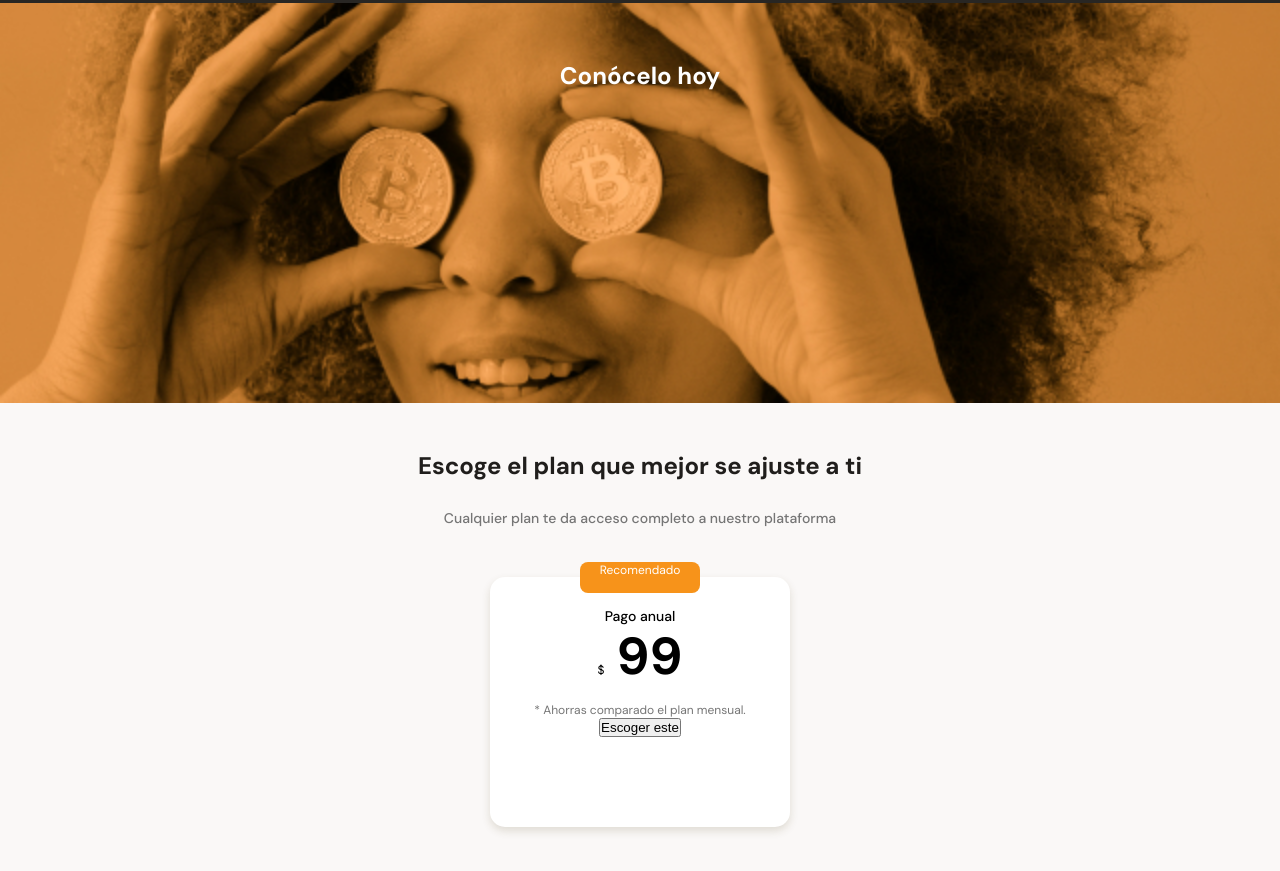
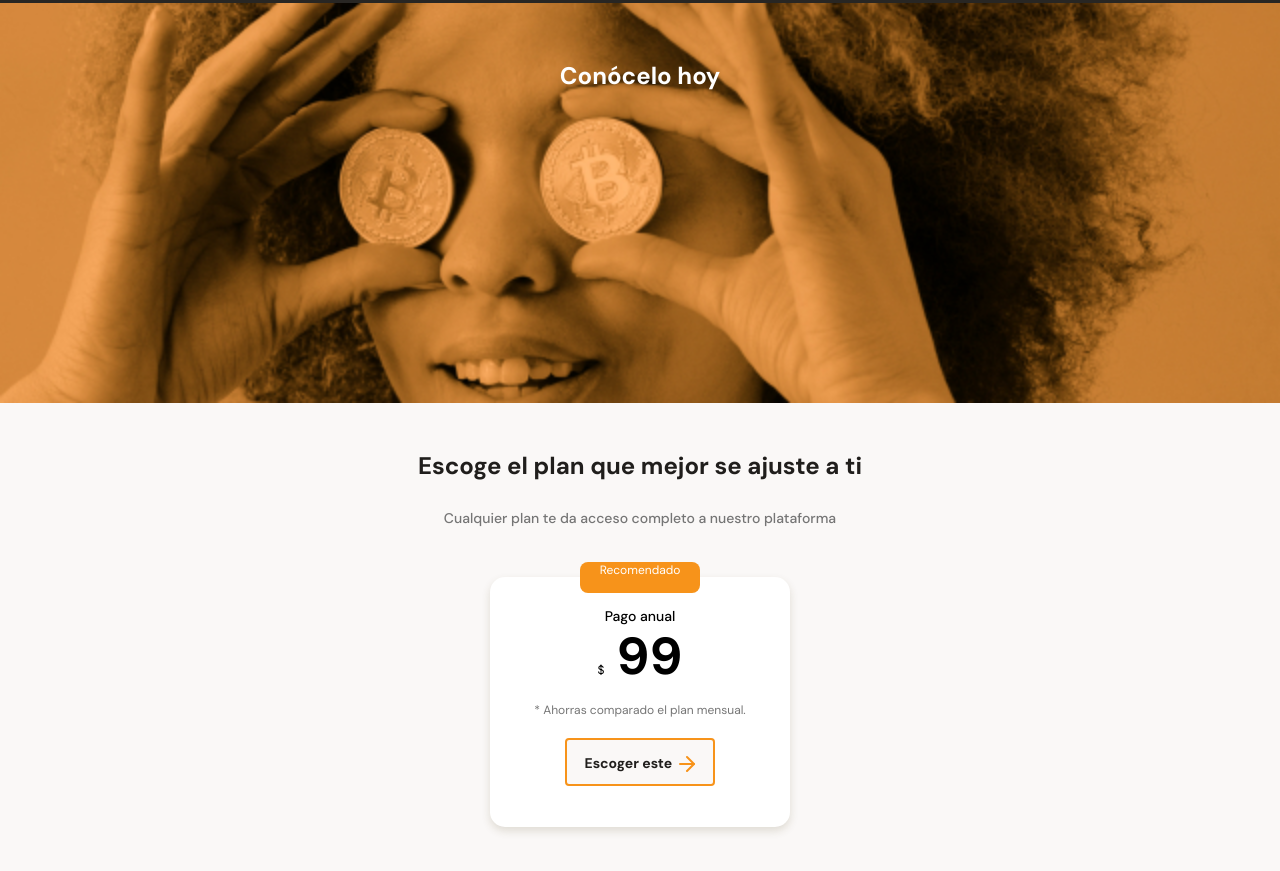
Before and after one commit to GuillermoBaldan/course-responsive-design-mobile-first, a plain HTML site: page index.html in a window 1280 px wide. Shown: the part 1492-2363 px from the top of the page. Drawn offline with Linux system fonts and the light colour scheme.

Commit message:
Lesson 26 - Aplicando estilos al botón de call to action

```diff
--- a/css/style.css
+++ b/css/style.css
@@ -463,3 +463,25 @@ main {
   font-size: 1.2rem;
   color: #757575;
 }
+
+.plan-card--ca {
+  width: 150px;
+  height: 48px;
+  margin-top: 20px;
+  background-color: #faf8f7;
+  border: 2px solid var(--bitcoin-orange);
+  border-radius: 4px;
+  font-family: "DM Sans", sans-serif;
+  font-size: 1.4rem;
+  font-weight: bold;
+  line-height: 1.8rem;
+  color: var(--black);
+}
+
+.plan-card--ca span {
+  display: inline-block;
+  width: 20px;
+  height: 20px;
+  background-image: url("../assets/icons/orange-right-arrow.svg");
+  vertical-align: text-bottom;
+}
```
Also changed, not shown: assets/icons/orange-right-arrow.svg (added).
